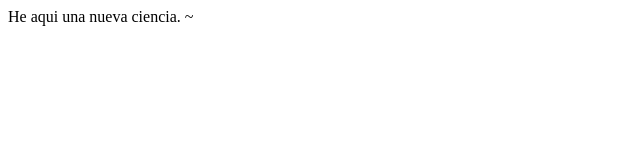
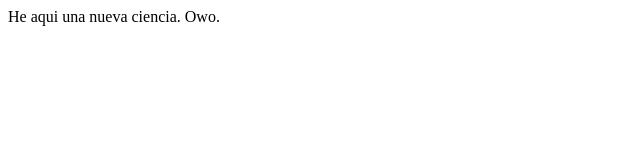
Before and after one commit to Jorge-Tabanera/Jorge-Tabanera.github.io, a plain HTML site: page index.html in a window 1280 px wide. Shown: the full height of the page, 0-640 px from the left. Drawn offline with Linux system fonts and the light colour scheme.

Commit message:
Secondary commit

```diff
--- a/index.html
+++ b/index.html
@@ -5,8 +5,7 @@
         </head>
 
         <body>
-                He aqui una nueva ciencia.
+                He aqui una nueva ciencia. Owo.
         </body>
 
 </html>
-~
```
